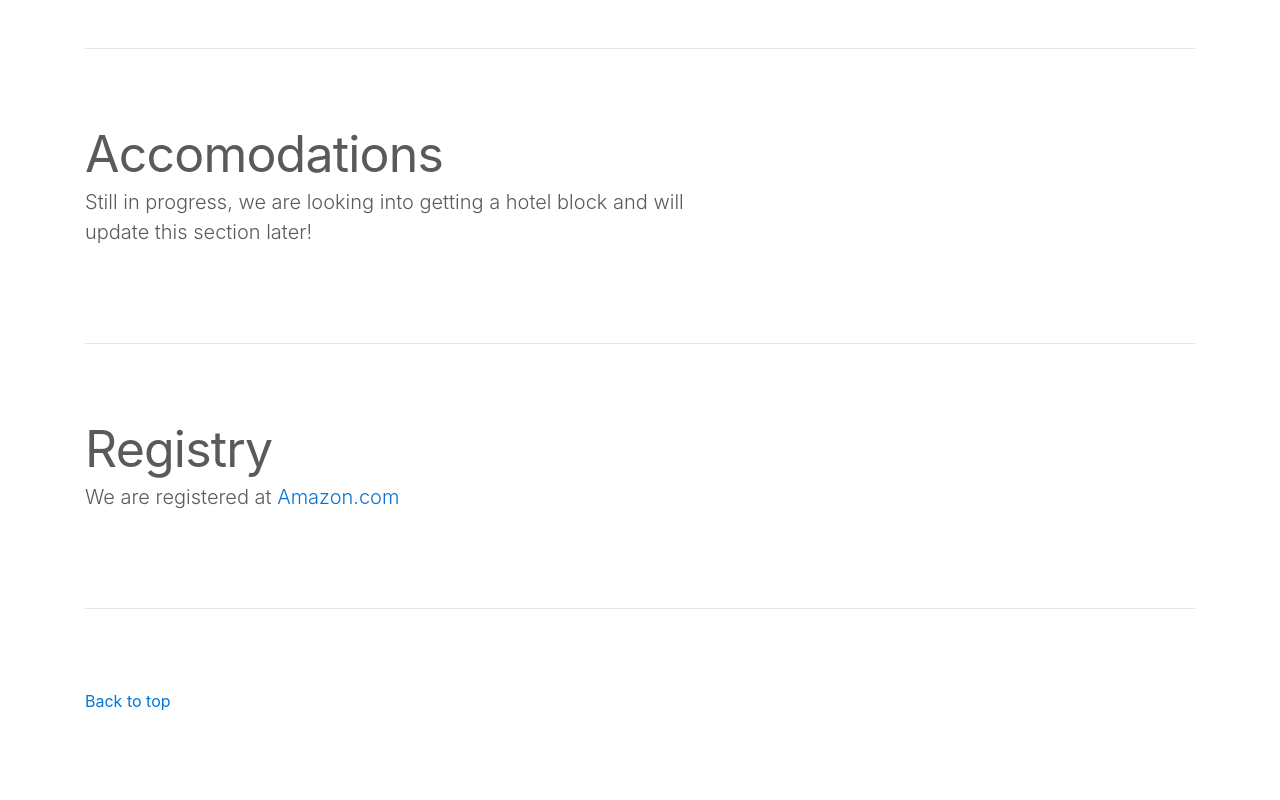
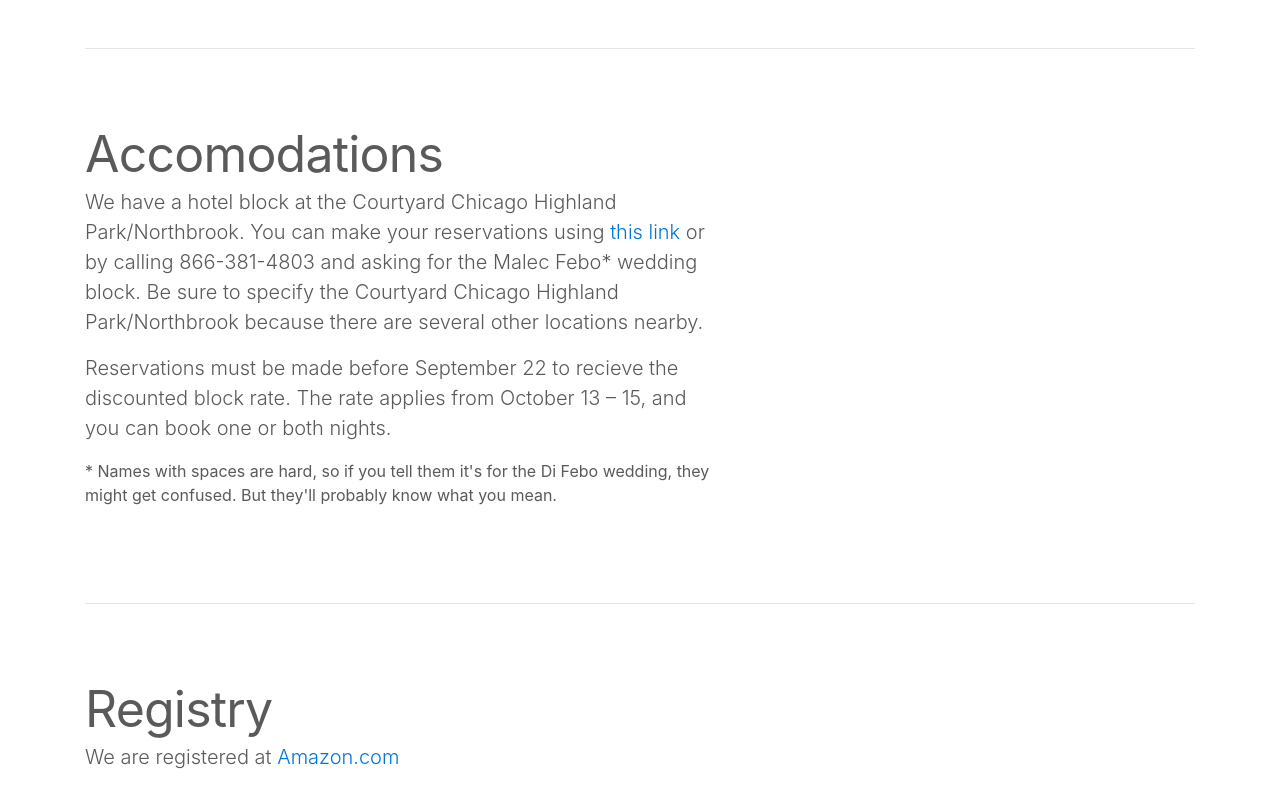
Before and after one commit to jdifebo/wedding, a plain HTML site: page index.html in a window 1280 px wide. Shown: the part 1640-2440 px from the top of the page. Before the commit the page ends 2417 px from the top, so only its background shows below. Drawn offline with nearby package versions, Linux system fonts and the light colour scheme.

Commit message:
updated with info for hotel block

```diff
--- a/index.html
+++ b/index.html
@@ -89,9 +89,9 @@
 
     <!-- START THE FEATURETTES -->
 
-    <hr class="featurette-divider">
+    <hr id="about" class="featurette-divider">
 
-    <div id="about" class="row featurette">
+    <div class="row featurette">
       <div class="col-md-12">
         <h2 class="featurette-heading">About Us</h2>
         <p class="lead">
@@ -116,9 +116,9 @@
       </div>
     </div>
 
-    <hr class="featurette-divider">
+    <hr id="details" class="featurette-divider">
 
-    <div id="details" class="row featurette">
+    <div class="row featurette">
       <div class="col-md-7 push-md-5">
         <h2 class="featurette-heading">Wedding Details</h2>
         <p class="lead"></p>
@@ -136,21 +136,35 @@
       </div>
     </div>
 
-    <hr class="featurette-divider">
+    <hr id="accomodations" class="featurette-divider">
 
-    <div id="accomodations" class="row featurette">
+    <div class="row featurette">
       <div class="col-md-7">
         <h2 class="featurette-heading">Accomodations</h2>
-        <p class="lead">Still in progress, we are looking into getting a hotel block and will update this section later!</p>
+        <p class="lead">We have a hotel block at the Courtyard Chicago Highland Park/Northbrook.  You can make your reservations using
+          <a href="http://www.marriott.com/meeting-event-hotels/group-corporate-travel/groupCorp.mi?resLinkData=Malec%20Febo%20Wedding%20%5Echihp%60mfwmfwa%7Cmfwmfwb%6099%60USD%60false%604%6010/13/17%6010/15/17%609/22/17&app=resvlink&stop_mobi=yes">
+          this link</a> or by calling 866-381-4803 and asking for the Malec Febo* wedding block.  Be sure to specify the Courtyard Chicago
+          Highland Park/Northbrook because there are several other locations nearby.
+        </p>
+        <p class="lead">
+          Reservations must be made before September 22 to recieve the discounted block rate.  The rate applies from October 13 	&ndash; 15,
+          and you can book one or both nights.
+        </p>
+
+
+        <p>
+          * Names with spaces are hard, so if you tell them it's for the Di Febo wedding, they might
+          get confused.  But they'll probably know what you mean.
+        </p>
       </div>
       <div class="col-md-5">
         <!--<img class="featurette-image img-fluid m-x-auto" data-src="holder.js/500x500/auto" alt="Generic placeholder image">-->
       </div>
     </div>
 
-    <hr class="featurette-divider">
+    <hr id="registry" class="featurette-divider">
 
-    <div id="registry" class="row featurette">
+    <div class="row featurette">
       <div class="col-md-7">
         <h2 class="featurette-heading">Registry</h2>
         <p class="lead">We are registered at <a href="https://www.amazon.com/wedding/share/poe2017" target="_blank">Amazon.com</a></p>
```
Also changed, not shown: 1 other file.
